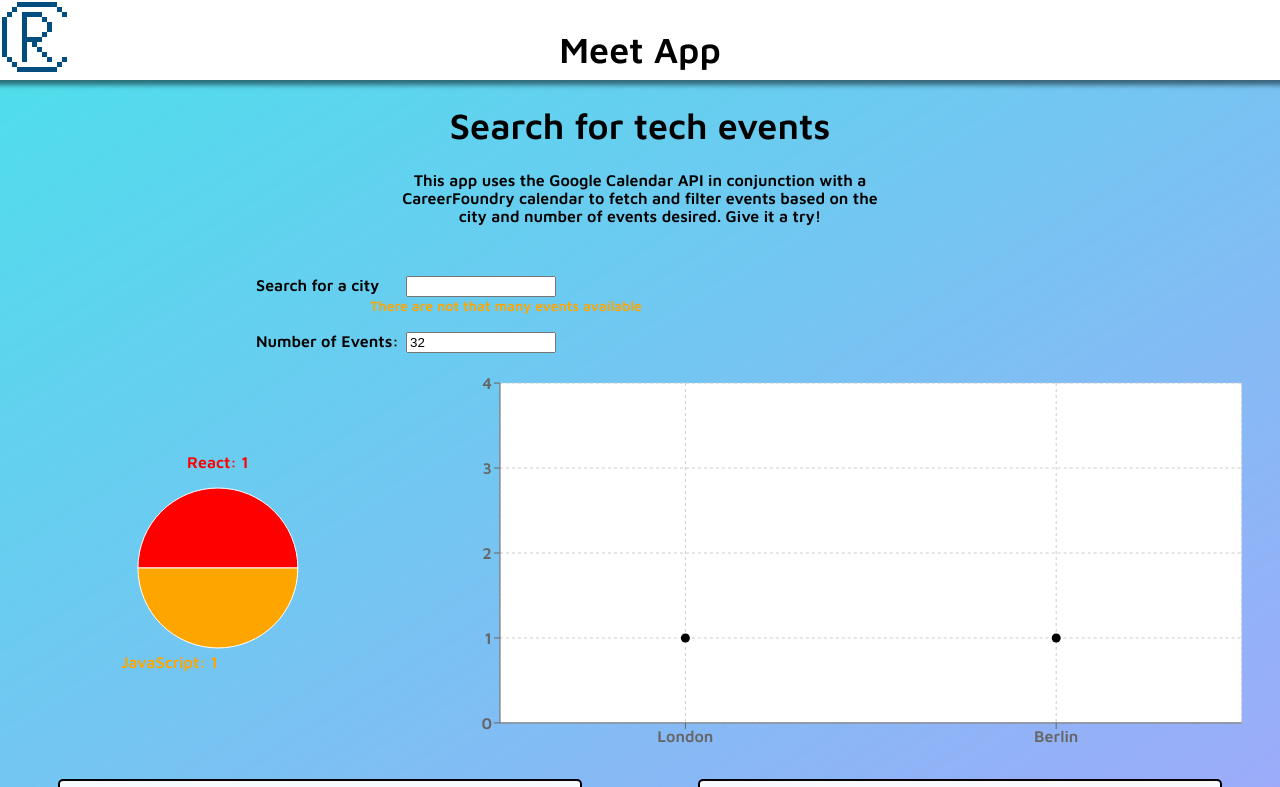
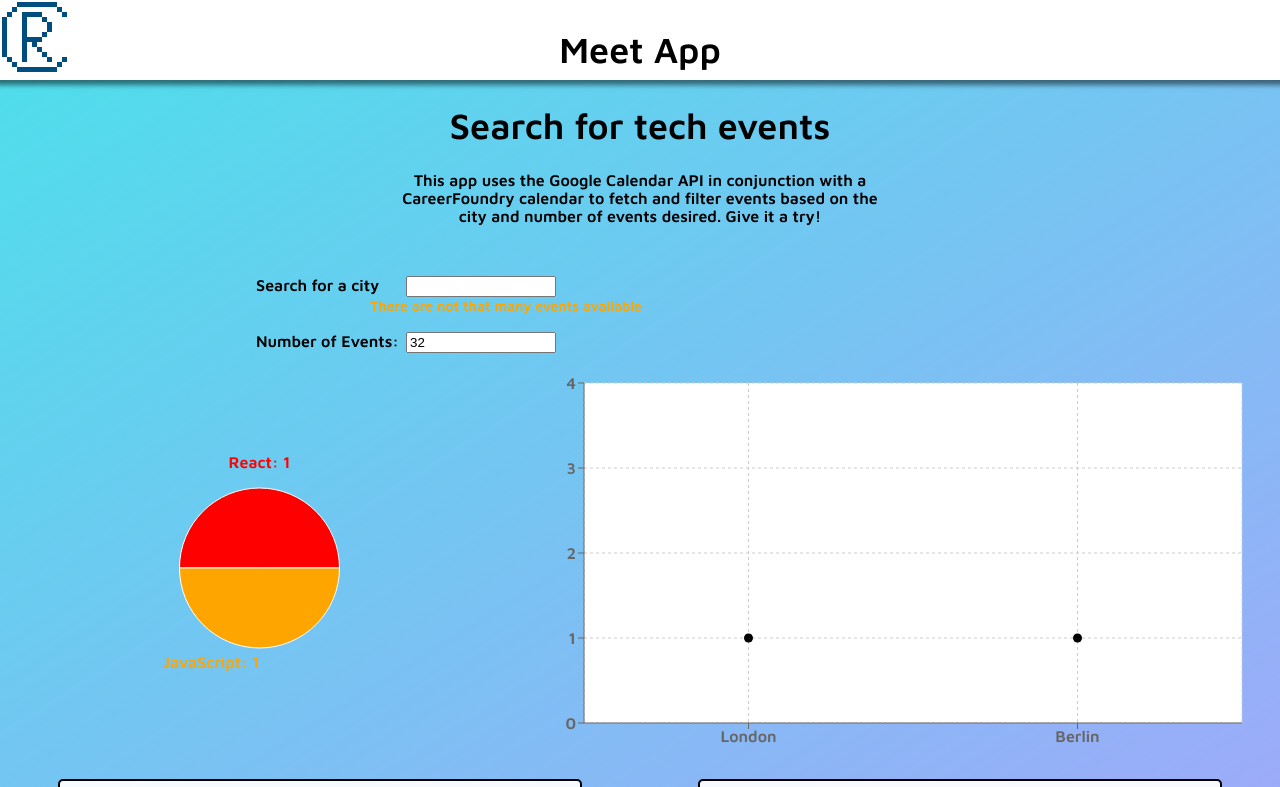
Before and after one commit to RCarpus/meet-app, a React (Create React App) app: page / in a window 1280 px wide. Shown: the top 787 px of the page. Built offline with nearby package versions, Linux system fonts and the light colour scheme; what atatus-spa would draw is missing.

Commit message:
update chart spacing

```diff
--- a/src/css/App.css
+++ b/src/css/App.css
@@ -115,15 +115,12 @@ li {
 
 }
 
-@media only screen and (min-width: 750px) {
-  .App__charts {
-    grid-template-columns: 1fr 2fr;
-  }
-}
-
 @media only screen and (min-width: 1100px) {
   .EventList {
     grid-template-columns: 1fr 1fr;
+  }
+  .App__charts {
+    grid-template-columns: 2fr 3fr;
   }
 }
 
```
